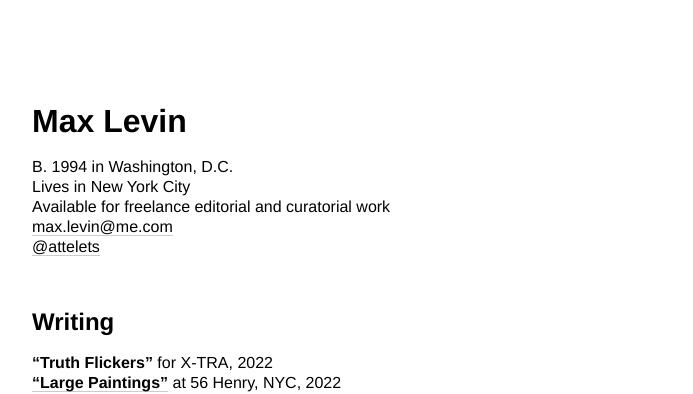
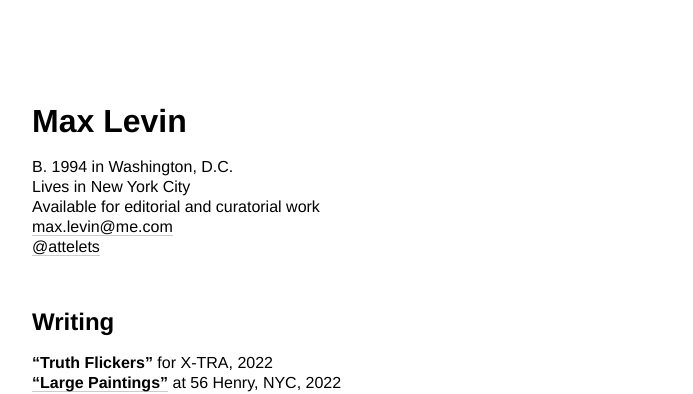
Before and after one commit to minicreative/maxlevin.me, a Jekyll site: the page built from index.md, in a window 1280 px wide. Shown: the top 394 px of the page, without its empty margins (18-711 px from the left). Built offline with Jekyll 4.4.1, drawn with Linux system fonts in a browser that asks for light colours.

Commit message:
Updated Index

```diff
--- a/index.md
+++ b/index.md
@@ -6,7 +6,7 @@ layout: home
 
 B. 1994 in Washington, D.C.
 <br>Lives in New York City
-<br>Available for freelance editorial and curatorial work
+<br>Available for editorial and curatorial work
 <br>[max.levin@me.com](mailto:max.levin@me.com)
 <br>[@attelets](https://www.instagram.com/attelets/)
 
```
